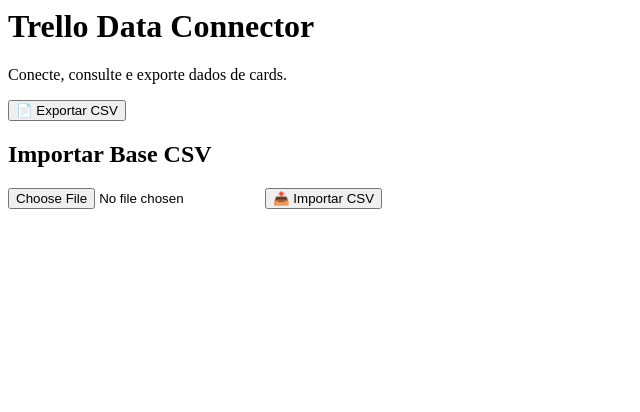
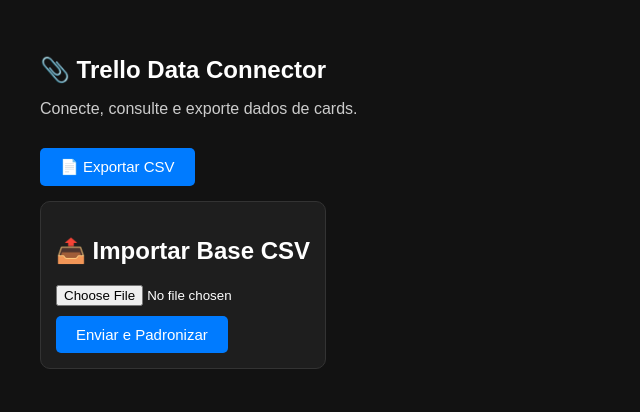
Before and after one commit to LuizS19/base2, a website: page index.html in a window 1280 px wide. Shown: the whole page, without its empty margins (0-640 px from the left). Drawn offline with Linux system fonts and the light colour scheme.

Commit message:
Refactor index.html for improved structure and style

```diff
--- a/index.html
+++ b/index.html
@@ -1,27 +1,84 @@
-<h1>Trello Data Connector</h1>
+<!DOCTYPE html>
+<html lang="pt-BR">
+<head>
+  <meta charset="UTF-8">
+  <meta name="viewport" content="width=device-width, initial-scale=1.0">
+  <title>Trello Data Connector</title>
+  <style>
+    body {
+      font-family: Arial, sans-serif;
+      background-color: #121212;
+      color: #fff;
+      margin: 0;
+      padding: 40px;
+    }
+    h1 {
+      font-size: 1.5em;
+      margin-bottom: 10px;
+    }
+    p {
+      margin-bottom: 20px;
+      color: #ccc;
+    }
+    .button {
+      background-color: #007bff;
+      color: white;
+      border: none;
+      padding: 10px 20px;
+      font-size: 15px;
+      border-radius: 5px;
+      cursor: pointer;
+      transition: background-color 0.3s;
+    }
+    .button:hover {
+      background-color: #0056b3;
+    }
+    .section {
+      margin-top: 30px;
+    }
+    .upload-container {
+      margin-top: 15px;
+      padding: 15px;
+      background: #1e1e1e;
+      border-radius: 10px;
+      border: 1px solid #333;
+      width: fit-content;
+    }
+    input[type="file"] {
+      margin-bottom: 10px;
+    }
+  </style>
+</head>
+<body>
+  <h1>📎 Trello Data Connector</h1>
   <p>Conecte, consulte e exporte dados de cards.</p>
 
-<!-- Botão de exportação -->
-<a href="/export">
-  <button>📄 Exportar CSV</button>
-</a>
+  <!-- Exportar CSV -->
+  <div class="section">
+    <a href="/export"><button class="button">📄 Exportar CSV</button></a>
+  </div>
 
-<!-- Botão de importação -->
-<h2>Importar Base CSV</h2>
+  <!-- Importar CSV -->
+  <div class="section upload-container">
+    <h2>📤 Importar Base CSV</h2>
     <form id="uploadForm" enctype="multipart/form-data" method="post">
       <input type="file" name="csvFile" accept=".csv" required>
-  <button type="submit">📤 Importar CSV</button>
+      <br>
+      <button class="button" type="submit">Enviar e Padronizar</button>
     </form>
+  </div>
 
   <script>
     document.getElementById("uploadForm").addEventListener("submit", async (e) => {
       e.preventDefault();
       const formData = new FormData(e.target);
-  const res = await fetch("/upload", {
+      const response = await fetch("/upload", {
         method: "POST",
         body: formData
       });
-  const text = await res.text();
+      const text = await response.text();
       alert(text);
     });
   </script>
+</body>
+</html>
```
Lines whose indentation alone changed are shown as unchanged.
